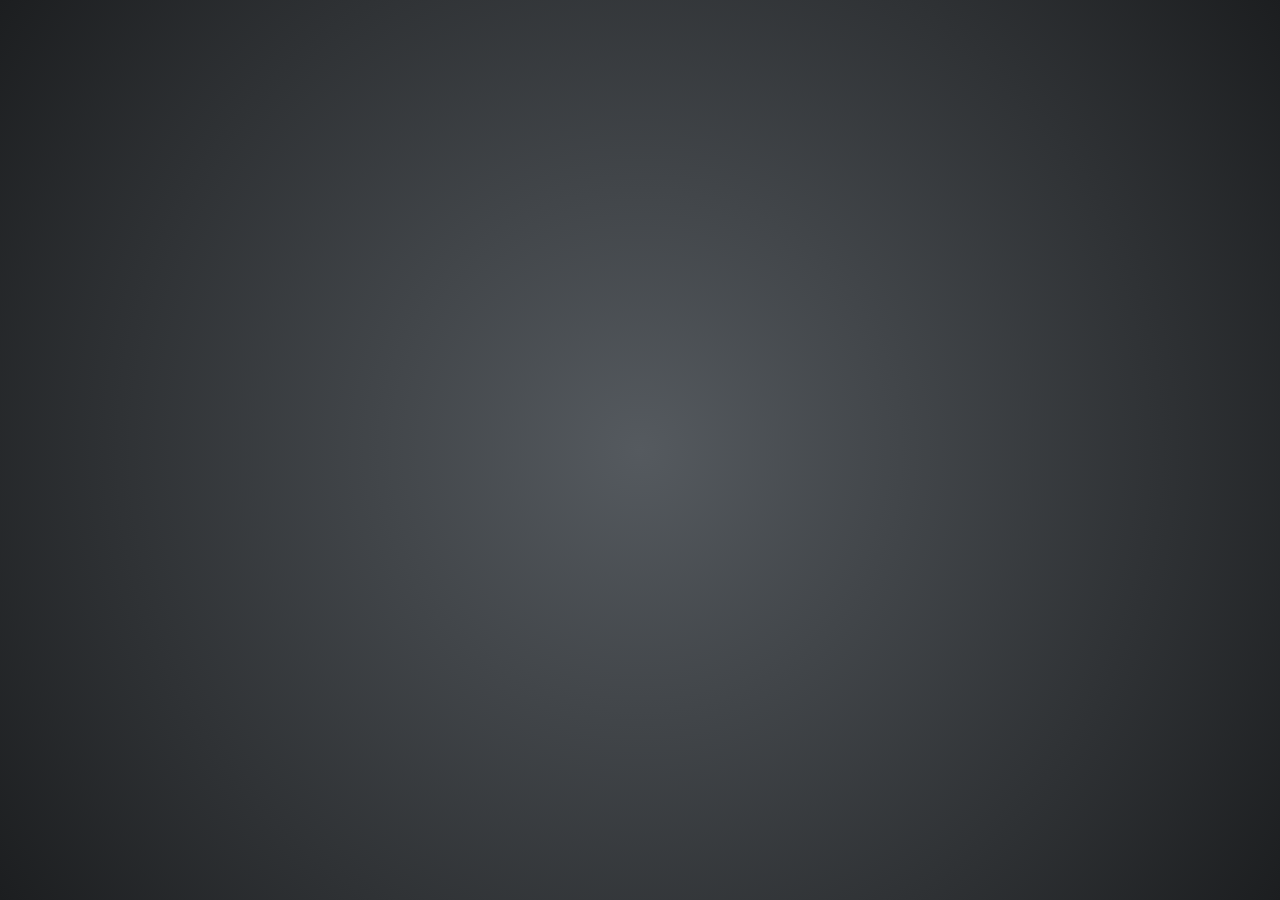
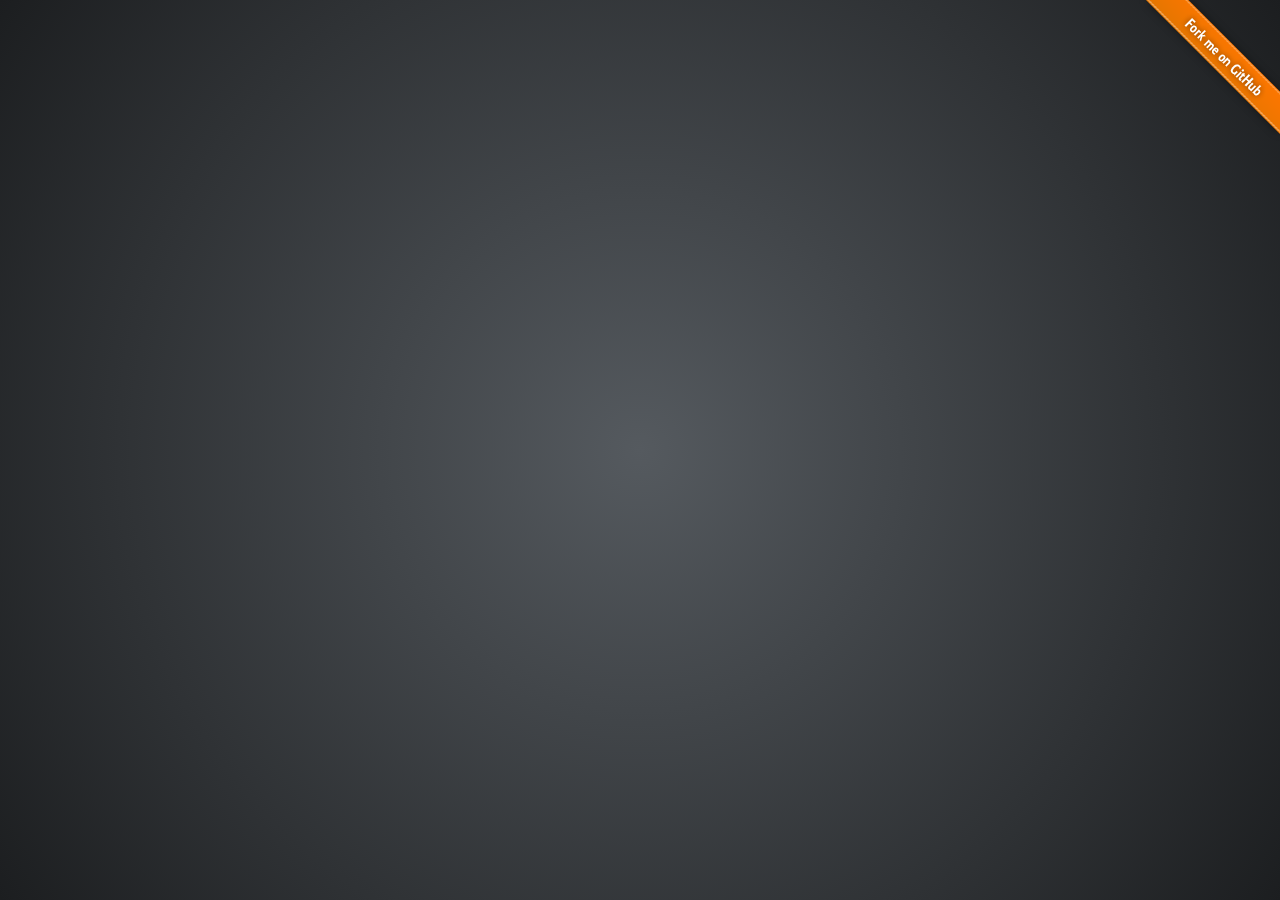
Before and after one commit to 1995parham-teaching/c-lecture, a Jekyll site: the page built from slides/lecture-10/index.html, in a window 1280 px wide. Built offline with Jekyll 4.4.1, drawn with Linux system fonts in a browser that asks for light colours.

Commit message:
feat: Add Fork Me on Github Rebbon
Former-commit-id: 2b071d15e0767e28d4a0fc5dd0fc0fd6385e63be
Former-commit-id: 347bd4734725ea5e6f623ba319db66f5d78c387d
Former-commit-id: 4c250285e124c32d0d1a68289be3e941c1c588c4
Former-commit-id: 863c644ee28a50f82562350f37e3999230dcb908
Former-commit-id: 0e20866db8aa9e32825dfdd9625871a077c7994e

```diff
--- a/_layouts/lecture.html
+++ b/_layouts/lecture.html
@@ -69,5 +69,9 @@
         ]
       });
     </script>
+    <!-- logos and advertising -->
+    <a href="https://github.com/aut-ce/c-lecture" target="_blank">
+      <img style="position: absolute; top: 0; right: 0; border: 0;" src={{ "/img/forkme_right_orange.png" | relative_url }} alt="Fork me on GitHub">
+    </a>
   </body>
 </html>
```
Also changed, not shown: img/forkme_right_orange.png (added).
